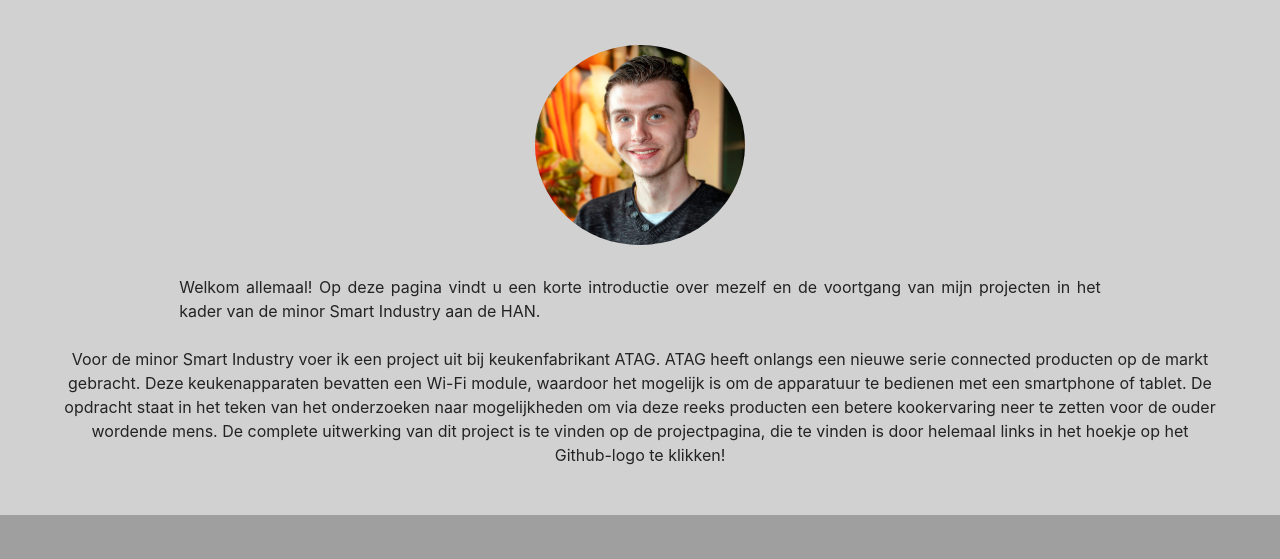
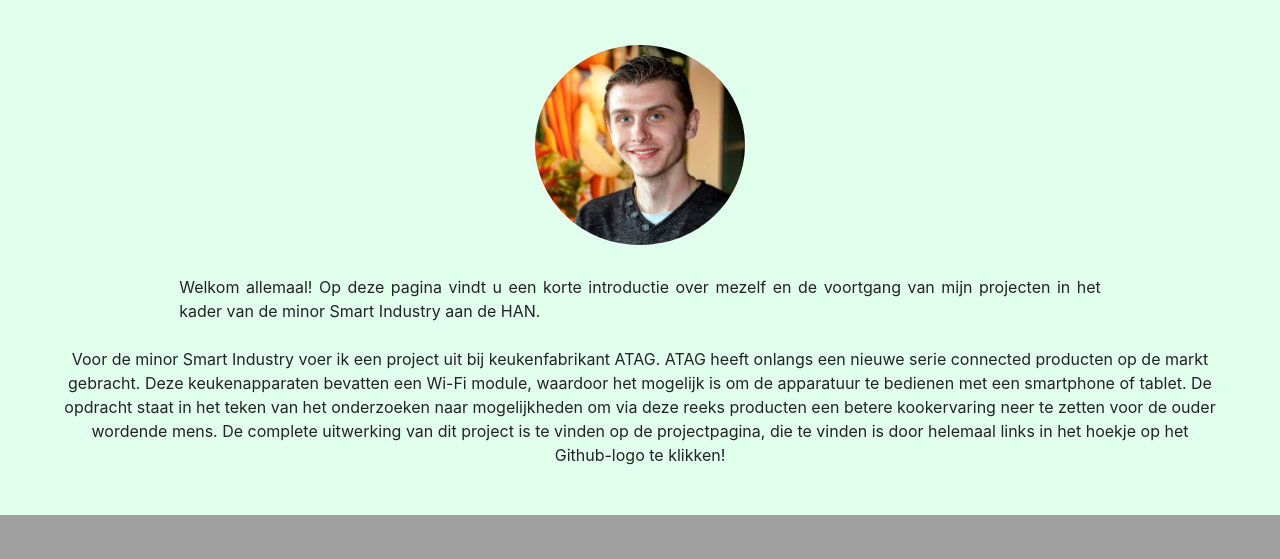
Before and after one commit to marcelweideman/pagina, a plain HTML site: page index.html in a window 1280 px wide. Shown: the part 51-610 px from the top of the page. Drawn offline with nearby package versions, Linux system fonts and the light colour scheme.

Commit message:
Update styles.css

```diff
--- a/assets/css/styles.css
+++ b/assets/css/styles.css
@@ -18,7 +18,7 @@ section{
 }
 
 .section-1 {
-	background: #d1d1d1;
+	background: #e0ffec;
 }
 
 .section-2 {
```
